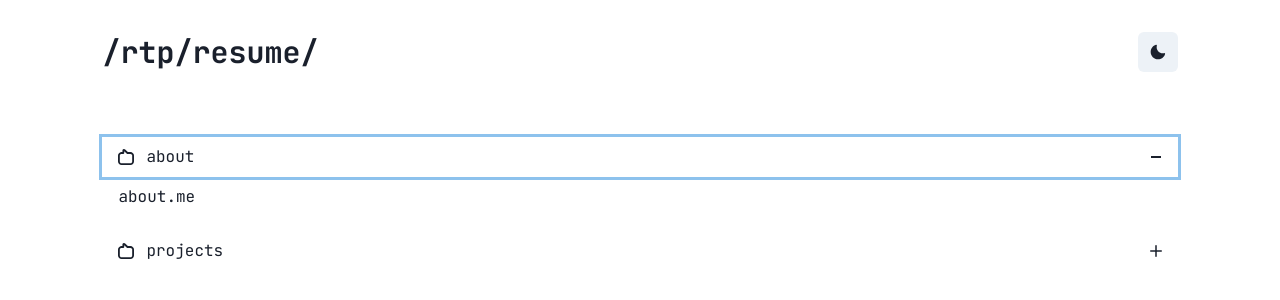
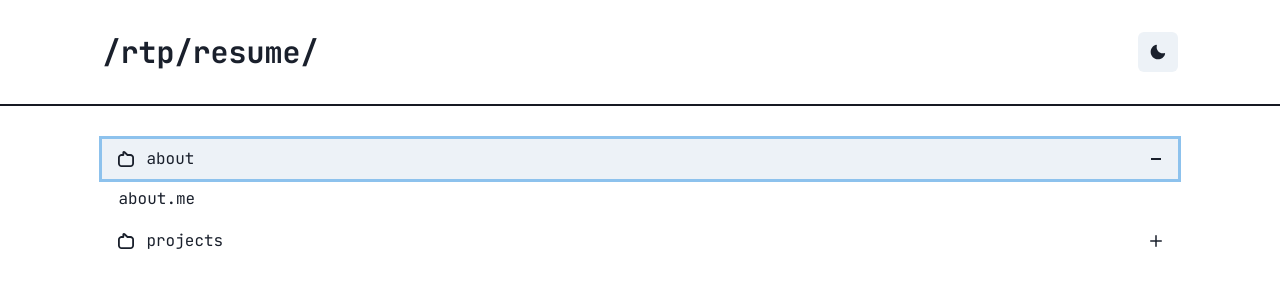
Before and after one commit to maruxan/training-resume, a React (Vite) app: page / in a window 1280 px wide. Both pictures are taken after a click on the button "about". Shown: the top 300 px of the page. Built offline with nearby package versions, Linux system fonts and the light colour scheme.

Commit message:
feat(foler, header): dark mode support

```diff
--- a/src/components/Folder/Folder.jsx
+++ b/src/components/Folder/Folder.jsx
@@ -1,22 +1,27 @@
 import React from 'react';
+import { useColorModeValue } from '@chakra-ui/react';
 
 import { Accordion, AccordionItem, AccordionButton, AccordionPanel, Box } from '@chakra-ui/react';
 import { MinusIcon, AddIcon, ChatIcon } from '@chakra-ui/icons';
 
 export default function Folder({ dirname, children }) {
+  const bgColor = useColorModeValue('gray.100', 'gray.700');
+
   return (
     <Accordion allowToggle borderColor="transparent">
       <AccordionItem>
         {({ isExpanded }) => (
           <>
-            <AccordionButton>
+            <AccordionButton _expanded={{ bg: bgColor }}>
               <ChatIcon mr={3} transform="rotate(180deg)" />
               <Box flex="1" textAlign="left">
                 {dirname}
               </Box>
               {isExpanded ? <MinusIcon fontSize="12px" /> : <AddIcon fontSize="12px" />}
             </AccordionButton>
-            <AccordionPanel pr={0}>{children}</AccordionPanel>
+            <AccordionPanel pr={0} py={2}>
+              {children}
+            </AccordionPanel>
           </>
         )}
       </AccordionItem>
--- a/src/components/Header/Header.jsx
+++ b/src/components/Header/Header.jsx
@@ -1,14 +1,21 @@
 import React from 'react';
-import { useColorMode } from '@chakra-ui/react';
+import { useColorMode, useColorModeValue } from '@chakra-ui/react';
 
 import { IconButton, Heading, Flex } from '@chakra-ui/react';
 import { SunIcon, MoonIcon } from '@chakra-ui/icons';
 
 export default function Header() {
   const { colorMode, toggleColorMode } = useColorMode();
+  const borderColor = useColorModeValue('gray.900', 'gray.200');
 
   return (
-    <Flex justify="space-between" align="center" py={{ base: 5, md: 8 }} px={{ base: 4, md: '8%' }}>
+    <Flex
+      justify="space-between"
+      align="center"
+      py={{ base: 5, md: 8 }}
+      px={{ base: 4, md: '8%' }}
+      borderBottomWidth={2}
+      borderColor={borderColor}>
       <Heading as="h1" size="lg">
         /rtp/resume/
       </Heading>
```
